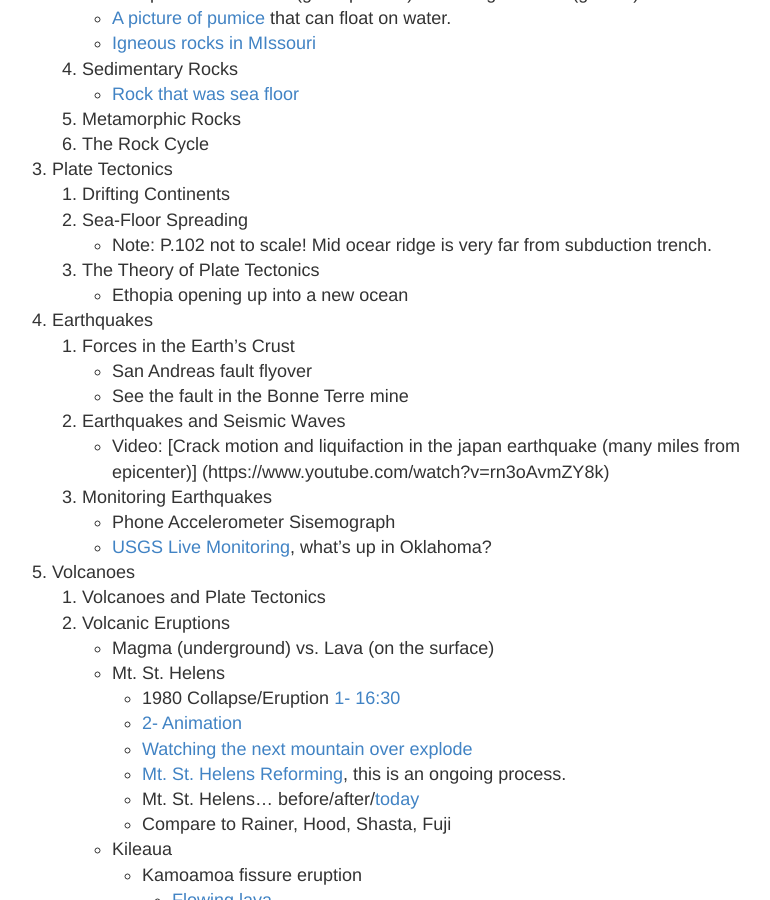
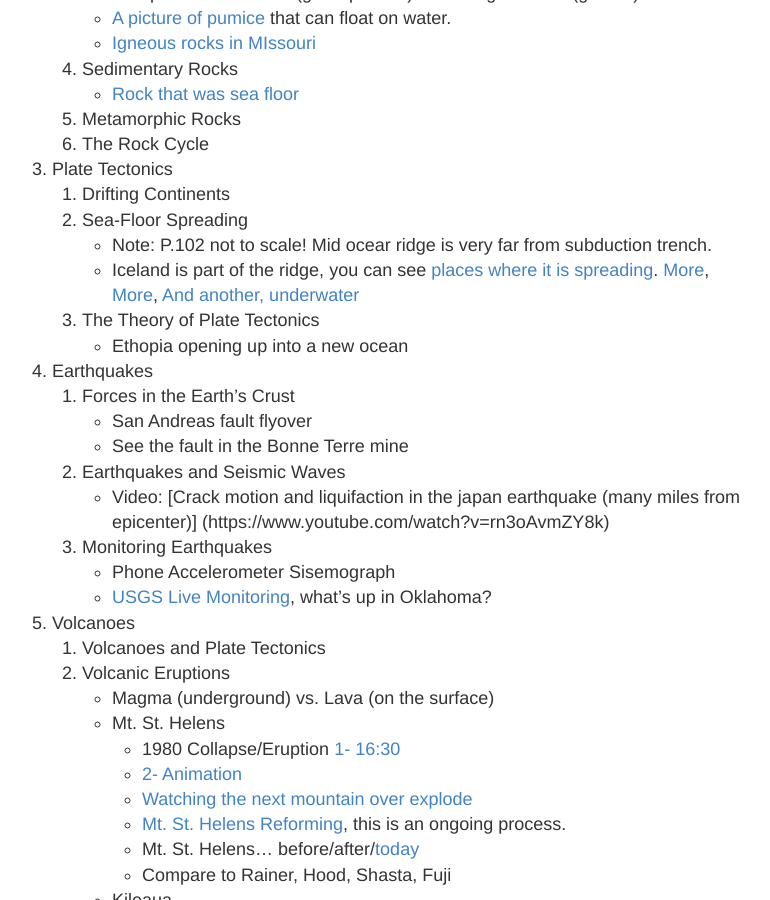
Before and after one commit to ctkstl/earth_science, a Jekyll site: the page built from resources.md, in a window 1280 px wide and 900 px high, scrolled down 1946 px. Shown: the whole window, without its empty margins (258-1028 px from the left). Built offline with Jekyll 4.4.1, drawn with Linux system fonts in a browser that asks for light colours; Markdown is read by kramdown in place of the engine named in the settings.

Commit message:
Iceland Mid-ocean ridge

```diff
--- a/resources.md
+++ b/resources.md
@@ -43,6 +43,7 @@ permalink: /resources/
     1.  Drifting Continents
     2.  Sea-Floor Spreading
         *   Note: P.102 not to scale! Mid ocear ridge is very far from subduction trench.
+        *   Iceland is part of the ridge, you can see [places where it is spreading](http://epod.usra.edu/blog/2015/08/flosagja-canyon-thingvellir-national-park-iceland.html). [More](http://media.smithsonianmag.com/images/Life-List-Iceland-Mid-Atlantic-Ridge-631.jpg), [More](https://en.wikipedia.org/wiki/File:Iceland_mid_atlantic_ridge.JPG), [And another, underwater](http://www.divephotoguide.com/images/lightboximage/orig/1393387697.jpg)
     3.  The Theory of Plate Tectonics
         *   Ethopia opening up into a new ocean
 4.  Earthquakes
```
